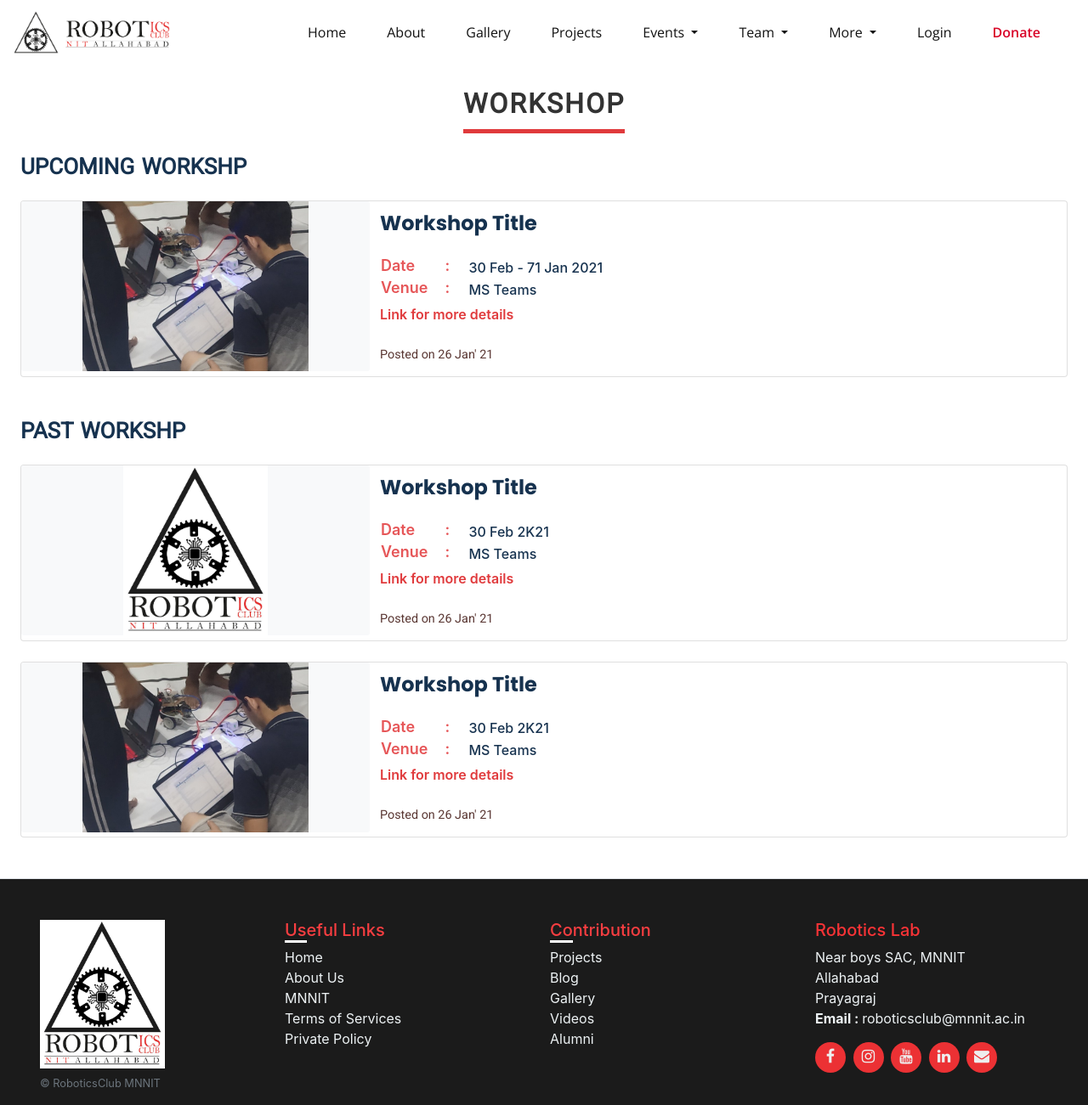
After one commit to MNNIT-Robotics-Club-Official/Robotics_Club_Website, a Django app: page /workshop/ in a window 1280 px wide. The commit adds this page. Shown: the whole page at 85% size. Run offline with Django 3.2, Linux system fonts and the light colour scheme; some libraries are stand-ins or nearby versions.

Commit message:
Workshop Page Created

```diff
--- a/home/urls.py
+++ b/home/urls.py
@@ -13,4 +13,5 @@ urlpatterns = [
     path('donate/', views.donate, name='donate'),
     path('testimonial/', views.testimonial, name='testimonial'),
     path('achievement/', views.achievement, name='achievement'),
+    path('workshop/', views.workshop, name='workshop'),
 ]
--- a/home/views.py
+++ b/home/views.py
@@ -28,3 +28,6 @@ def testimonial(request):
 
 def achievement(request):
     return render(request, 'achievement.html')
+
+def workshop(request):
+    return render(request, 'workshop.html')
--- /dev/null
+++ b/static/css/style3.css
@@ -0,0 +1,83 @@
+/*
+Workshop
+starts
+*/
+
+#workshop .d-flex h2{
+    color: #333;
+    font-weight: bold;
+    font-family: "Roboto", sans-serif;
+    word-spacing: 10px;
+    letter-spacing: 2px;
+    line-height: 180%;
+    border-bottom:#e03a3c 5px solid;
+  }
+
+  /* Batch */
+#workshop .d-flex h3{
+  color: #16324f;
+  font-size: 26px;
+  font-weight: bold;
+  font-family: "Roboto", sans-serif;
+  word-spacing: 2px;
+}
+
+#workshop .card .row img{
+  background-color: #f8f9fa;
+  z-index: 99;
+  width: 100%;
+  height: 200px;
+  object-fit: contain;
+}
+
+#workshop .card .row h5{
+  font-family: 'Poppins',sans-serif;
+  font-size: 24px;
+  margin: 0px auto 0px;
+  color: #16324f;
+  font-weight: 700;
+}
+
+#workshop .card .row .card-body{
+  padding: 0.75em;
+}
+
+#workshop .card .row .card-body p{
+  color: #e65658;
+  font-weight: 600;
+  margin-top: -4px;
+  line-height: 1.5em;
+  font-size: 18px;
+  margin-bottom: 0;
+}
+
+#workshop .card .row .card-body table td>span{
+  color: #16324f;
+  font-weight: 500;
+  font-size: 16px;
+}
+
+#workshop .card .row .card-body a>p{
+  color: #e03a3c;
+  font-weight: 600;
+  margin-top: 4px;
+  font-size: 16px;
+  margin-bottom: 0;
+}
+
+#workshop .card .row .card-body a:hover{
+  text-decoration: none;
+}
+
+#workshop .card .row .card-body small{
+  font-family: 'Roboto',sans-serif;
+  font-size: 0.8em;
+  color: #5A3733;
+  font-weight: 500;
+  margin-bottom: 0;
+}
+
+  /*
+  Workshop
+  ends
+  */
--- a/templates/base.html
+++ b/templates/base.html
@@ -10,6 +10,8 @@
   <!-- To add another css file, use below format and change file name -->
   <link rel="stylesheet" href="{% static 'css/bootstrap.min.css' %} " type="text/css">
   <link rel="stylesheet" href="{% static 'css/style.css' %} " type="text/css">
+  <link rel="stylesheet" href="{% static 'css/style2.css' %} " type="text/css">
+  <link rel="stylesheet" href="{% static 'css/style3.css' %} " type="text/css">
   <link rel="stylesheet" href="{% static 'css/animate.compat.css' %} " type="text/css">
 
   <link rel="stylesheet" href="https://stackpath.bootstrapcdn.com/font-awesome/4.7.0/css/font-awesome.min.css"
@@ -53,8 +55,8 @@
     <!-- header start -->
     <header class="fixed-top" id="topbar">
       <nav class="navbar navbar-expand-lg navbar-light">
-        <a class="navbar-brand" href="{% url 'home:index' %}"><img src="{% static 'img/RoboClubNewCrop.png' %}" alt="RoboClub Logo"
-            width="184.25" height="50"></a>
+        <a class="navbar-brand" href="{% url 'home:index' %}"><img src="{% static 'img/RoboClubNewCrop.png' %}"
+            alt="RoboClub Logo" width="184.25" height="50"></a>
 
         <button class="navbar-toggler" type="button" data-toggle="collapse" data-target="#navbarNavDropdown"
           aria-controls="navbarNavDropdown" aria-expanded="false" aria-label="Toggle navigation">
@@ -74,7 +76,8 @@
             <li class="nav-item {% if request.resolver_match.view_name == 'project:list' %}active{% endif %} px-3">
               <a class="nav-link" href="{% url 'project:list' %}">Projects</a>
             </li>
-            <li class="nav-item {% if request.resolver_match.view_name == 'home:avishkar' %}active{% endif %} {% if request.resolver_match.view_name == 'home:prosang' %}active{% endif %} dropdown px-3">
+            <li
+              class="nav-item {% if request.resolver_match.view_name == 'home:avishkar' %}active{% endif %} {% if request.resolver_match.view_name == 'home:prosang' %}active{% endif %} dropdown px-3">
               <a class="nav-link dropdown-toggle" href="#" id="navbarDropdownMenuLink" role="button"
                 data-toggle="dropdown" aria-haspopup="true" aria-expanded="false">
                 Events
@@ -86,7 +89,8 @@
                 <a class="dropdown-item" href="#">Others</a>
               </div>
             </li>
-            <li class="nav-item {% if request.resolver_match.view_name == 'home:alumni' %}active{% endif %} {% if request.resolver_match.view_name == 'home:faculty' %}active{% endif %} dropdown px-3">
+            <li
+              class="nav-item {% if request.resolver_match.view_name == 'home:alumni' %}active{% endif %} {% if request.resolver_match.view_name == 'home:faculty' %}active{% endif %} dropdown px-3">
               <a class="nav-link dropdown-toggle" href="#" id="navbarDropdownMenuLink" role="button"
                 data-toggle="dropdown" aria-haspopup="true" aria-expanded="false">
                 Team
@@ -104,6 +108,7 @@
               <div class="dropdown-menu" aria-labelledby="navbarDropdownMenuLink">
                 <a class="dropdown-item" href="{% url 'home:achievement' %}">Achievement</a>
                 <a class="dropdown-item" href="{% url 'home:testimonial' %}">Testimonial</a>
+                <a class="dropdown-item" href="{% url 'home:workshop' %}">Workshop</a>
               </div>
             </li>
             <li class="nav-item px-3">
@@ -179,9 +184,12 @@
           <div class="social-links">
             <a href="https://www.facebook.com/avishkar.robotics" class="facebook"><i class="fa fa-facebook"></i></a>
             <a href="https://www.instagram.com/roboticsclubmnnit/" class="instagram"><i class="fa fa-instagram"></i></a>
-            <a href="https://www.youtube.com/channel/UCsHbcNUhK5dMWgtsxNNfm7A" class="youtube"><i class="fa fa-youtube"></i></a>
-            <a href="https://www.linkedin.com/in/robotics-club-mnnit-20634417a/" class="linkedin"><i class="fa fa-linkedin"></i></a>
-            <a href="https://mail.google.com/mail/?view=cm&fs=1&tf=1&to=roboticsclub@mnnit.ac.in" class="linkedin"><i class="fa fa-envelope"></i></a>
+            <a href="https://www.youtube.com/channel/UCsHbcNUhK5dMWgtsxNNfm7A" class="youtube"><i
+                class="fa fa-youtube"></i></a>
+            <a href="https://www.linkedin.com/in/robotics-club-mnnit-20634417a/" class="linkedin"><i
+                class="fa fa-linkedin"></i></a>
+            <a href="https://mail.google.com/mail/?view=cm&fs=1&tf=1&to=roboticsclub@mnnit.ac.in" class="linkedin"><i
+                class="fa fa-envelope"></i></a>
           </div>
         </div>
       </div>
@@ -192,7 +200,9 @@
     {% block script %}
     {% endblock %}
     <script src="https://cdnjs.cloudflare.com/ajax/libs/wow/1.1.2/wow.js"></script>
-    <script src="https://cdnjs.cloudflare.com/ajax/libs/popper.js/1.12.9/umd/popper.min.js" integrity="sha384-ApNbgh9B+Y1QKtv3Rn7W3mgPxhU9K/ScQsAP7hUibX39j7fakFPskvXusvfa0b4Q" crossorigin="anonymous"></script>
+    <script src="https://cdnjs.cloudflare.com/ajax/libs/popper.js/1.12.9/umd/popper.min.js"
+      integrity="sha384-ApNbgh9B+Y1QKtv3Rn7W3mgPxhU9K/ScQsAP7hUibX39j7fakFPskvXusvfa0b4Q"
+      crossorigin="anonymous"></script>
     <script src="{% static 'js/jquery/jquery.slim.min.js'%}"></script>
     <script src="{% static 'js/jquery/popper.min.js'%}"></script>
     <script src="{% static 'js/bootstrap.bundle.min.js'%}"></script>
--- /dev/null
+++ b/templates/workshop.html
@@ -0,0 +1,167 @@
+{% extends "base.html" %}
+{% load static %}
+
+{% block title %}
+Robotics Club MNNIT
+{% endblock %}
+
+{% block body %}
+
+<section id="workshop">
+    <div class="d-flex justify-content-center my-3">
+        <h2>WORKSHOP</h2>
+    </div>
+
+    <div class="d-flex justify-content-start my-3 mx-4">
+        <h3 class="">UPCOMING WORKSHP</h3>
+    </div>
+
+    <div class="card mb-5 mx-4">
+        <div class="row no-gutters">
+            <div class="col-md-4">
+                <a href="{% static 'img/r9.jpg' %}" target="_blank">
+                    <img src="{% static 'img/r9.jpg' %}" class="card-img img-fluid" alt="..."></a>
+            </div>
+            <div class="col-md-8">
+                <div class="card-body">
+                    <h5 class="card-title">Workshop Title</h5>
+                    <br>
+                    <table>
+                        <tbody>
+                            <tr>
+                                <td>
+                                    <p class="card-text">Date</p>
+                                </td>
+                                <td>
+                                    <p>&emsp;: </p>
+                                </td>
+
+                                <td><span>&emsp; 30 Feb - 71 Jan 2021 </span></td>
+
+                            </tr>
+                            <tr>
+                                <td>
+                                    <p class="card-text">Venue</p>
+                                </td>
+                                <td>
+                                    <p>&emsp;: </p>
+                                </td>
+
+                                <td><span>&emsp; MS Teams </span></td>
+
+                            </tr>
+                        </tbody>
+                    </table>
+                    <a href="http://www.mnnit.ac.in/" target="_black">
+                        <p class="card-text">Link for more details</p>
+                    </a>
+
+                    <br>
+                    <p class="card-text"><small>Posted on 26 Jan' 21</small></p>
+                </div>
+            </div>
+        </div>
+    </div>
+
+    <div class="d-flex justify-content-start my-3 mx-4">
+        <h3 class="">PAST WORKSHP</h3>
+    </div>
+
+    <div class="card mb-4 mx-4">
+        <div class="row no-gutters">
+            <div class="col-md-4">
+                <a href="{% static 'img/logo.jpg' %}" target="_blank">
+                    <img src="{% static 'img/logo.jpg' %}" class="card-img img-fluid" alt="..."></a>
+            </div>
+            <div class="col-md-8">
+                <div class="card-body">
+                    <h5 class="card-title">Workshop Title</h5>
+                    <br>
+                    <table>
+                        <tbody>
+                            <tr>
+                                <td>
+                                    <p class="card-text">Date</p>
+                                </td>
+                                <td>
+                                    <p>&emsp;: </p>
+                                </td>
+
+                                <td><span>&emsp; 30 Feb 2K21 </span></td>
+
+                            </tr>
+                            <tr>
+                                <td>
+                                    <p class="card-text">Venue</p>
+                                </td>
+                                <td>
+                                    <p>&emsp;: </p>
+                                </td>
+
+                                <td><span>&emsp; MS Teams </span></td>
+
+                            </tr>
+                        </tbody>
+                    </table>
+                    <a href="http://www.mnnit.ac.in/" target="_black">
+                        <p class="card-text">Link for more details</p>
+                    </a>
+
+                    <br>
+                    <p class="card-text"><small>Posted on 26 Jan' 21</small></p>
+                </div>
+            </div>
+        </div>
+    </div>
+
+    <div class="card mb-4 mx-4">
+        <div class="row no-gutters">
+            <div class="col-md-4">
+                <a href="{% static 'img/r9.jpg' %}" target="_blank">
+                    <img src="{% static 'img/r9.jpg' %}" class="card-img img-fluid" alt="..."></a>
+            </div>
+            <div class="col-md-8">
+                <div class="card-body">
+                    <h5 class="card-title">Workshop Title</h5>
+                    <br>
+                    <table>
+                        <tbody>
+                            <tr>
+                                <td>
+                                    <p class="card-text">Date</p>
+                                </td>
+                                <td>
+                                    <p>&emsp;: </p>
+                                </td>
+
+                                <td><span>&emsp; 30 Feb 2K21 </span></td>
+
+                            </tr>
+                            <tr>
+                                <td>
+                                    <p class="card-text">Venue</p>
+                                </td>
+                                <td>
+                                    <p>&emsp;: </p>
+                                </td>
+
+                                <td><span>&emsp; MS Teams </span></td>
+
+                            </tr>
+                        </tbody>
+                    </table>
+                    <a href="http://www.mnnit.ac.in/" target="_black">
+                        <p class="card-text">Link for more details</p>
+                    </a>
+
+                    <br>
+                    <p class="card-text"><small>Posted on 26 Jan' 21</small></p>
+                </div>
+            </div>
+        </div>
+    </div>
+
+    <br>
+</section>
+
+{% endblock %}
```
Also changed, not shown: static/css/style2.css (line endings or trailing spaces), templates/gallery.html (indentation only). Lines whose indentation alone changed are shown as unchanged.
